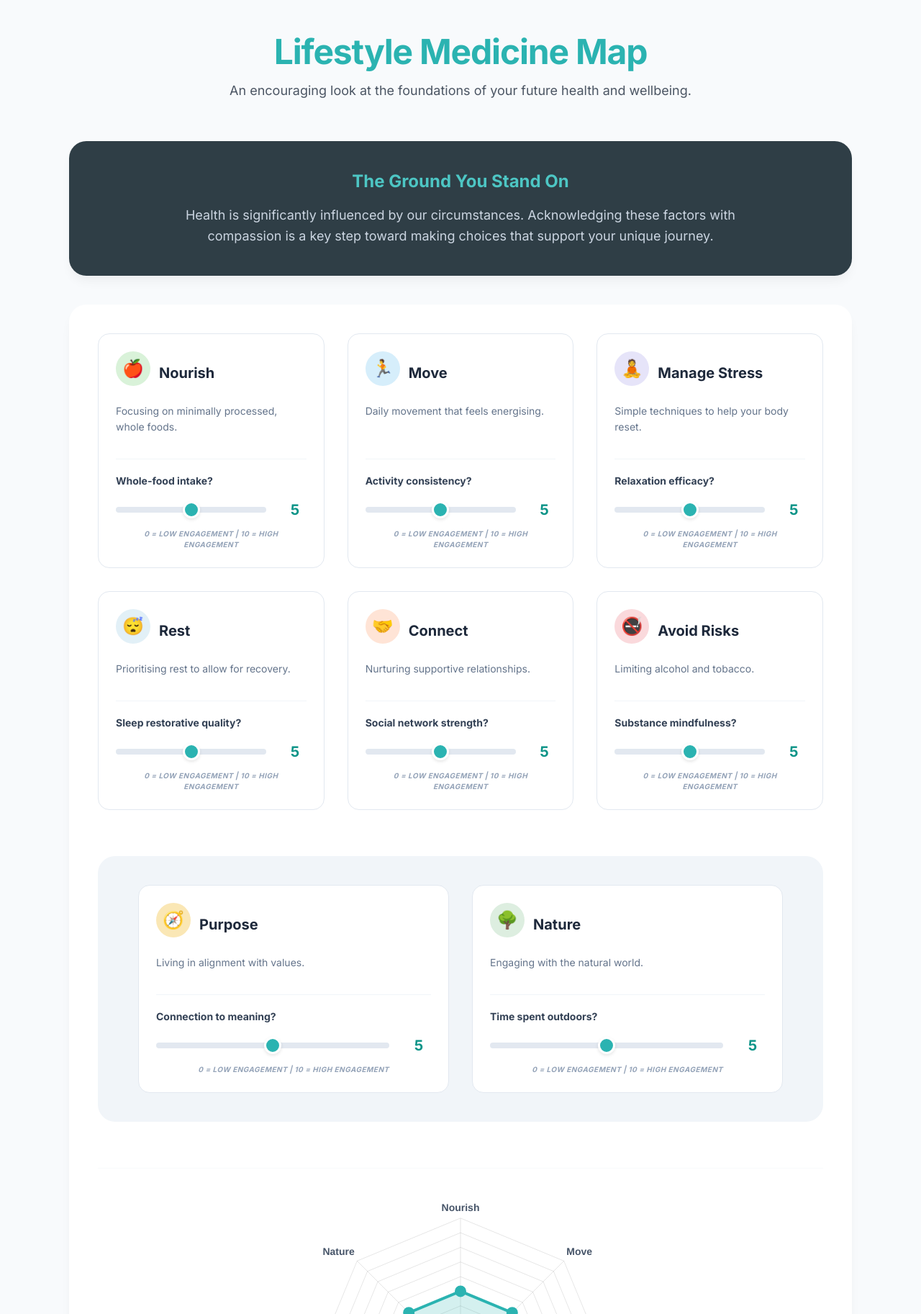
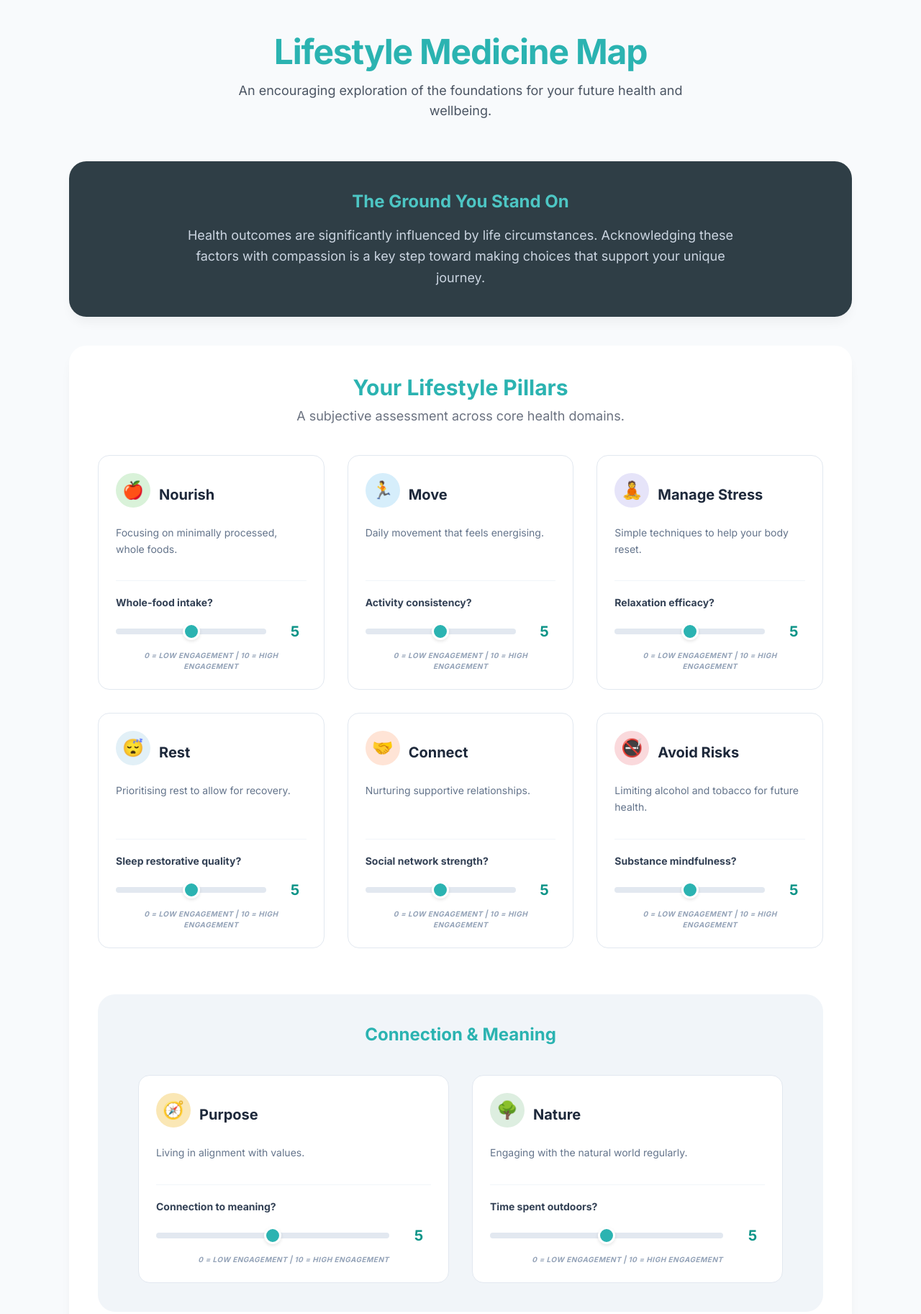
Before and after one commit to mganns-droid/6-Pillars, a website: page index.html in a window 1280 px wide. Shown: the top 1825 px of the page at 72% size. Drawn offline with nearby package versions, Linux system fonts and the light colour scheme.

Commit message:
Update index.html

```diff
--- a/index.html
+++ b/index.html
@@ -4,6 +4,7 @@
     <meta charset="UTF-8">
     <meta name="viewport" content="width=device-width, initial-scale=1.0">
     <title>Lifestyle Medicine Assessment | Psych and Lifestyle</title>
+    <!-- Core External Libraries -->
     <script src="https://cdn.tailwindcss.com"></script>
     <script src="https://cdn.jsdelivr.net/npm/chart.js"></script>
     <link rel="preconnect" href="https://fonts.googleapis.com">
@@ -24,20 +25,28 @@
     <div class="container mx-auto p-4 md:p-8 max-w-6xl space-y-10">
         <header class="text-center py-4">
             <h1 class="text-3xl md:text-5xl font-bold tracking-tight" style="color: var(--teal);">Lifestyle Medicine Map</h1>
-            <p class="mt-4 text-lg text-gray-600 max-w-2xl mx-auto">An encouraging look at the foundations of your future health and wellbeing.</p>
+            <p class="mt-4 text-lg text-gray-600 max-w-2xl mx-auto">An encouraging exploration of the foundations for your future health and wellbeing.</p>
         </header>
 
         <section class="section-card p-6 md:p-10" style="background-color: var(--charcoal);">
             <h2 class="text-2xl font-bold text-center" style="color: var(--light-teal);">The Ground You Stand On</h2>
             <p class="mt-4 text-center max-w-3xl mx-auto text-slate-300 text-lg leading-relaxed">
-                Health is significantly influenced by our circumstances. Acknowledging these factors with compassion is a key step toward making choices that support your unique journey.
+                Health outcomes are significantly influenced by life circumstances. Acknowledging these factors with compassion is a key step toward making choices that support your unique journey.
             </p>
         </section>
 
         <section class="section-card p-6 md:p-10">
+            <div class="text-center mb-10">
+                <h2 class="text-3xl font-bold" style="color: var(--teal);">Your Lifestyle Pillars</h2>
+                 <p class="mt-2 text-gray-500 text-lg">A subjective assessment across core health domains.</p>
+            </div>
+
             <div id="core-pillars-grid" class="grid grid-cols-1 md:grid-cols-2 lg:grid-cols-3 gap-8"></div>
             <div class="my-16 p-10 rounded-3xl" style="background-color: #F1F5F9;">
-                <div id="additional-pillars-grid" class="grid grid-cols-1 md:grid-cols-2 gap-8 max-w-4xl mx-auto"></div>
+                <div class="text-center">
+                    <h2 class="text-2xl font-bold" style="color: var(--teal);">Connection & Meaning</h2>
+                </div>
+                <div id="additional-pillars-grid" class="mt-10 grid grid-cols-1 md:grid-cols-2 gap-8 max-w-4xl mx-auto"></div>
             </div>
             <div class="py-12 border-y border-slate-50">
                  <div class="w-full max-w-2xl mx-auto h-[450px]"><canvas id="wellbeingChart"></canvas></div>
@@ -54,6 +63,11 @@
                 </div>
             </div>
         </section>
+
+        <footer class="text-center py-12 border-t border-slate-200" style="color: var(--slate-gray);">
+            <p class="font-bold">&copy; 2025 Psych and Lifestyle. All rights reserved.</p>
+            <p class="mt-2"><a href="https://www.psychandlifestyle.com" target="_blank" class="text-teal-600 hover:underline">www.psychandlifestyle.com</a></p>
+        </footer>
     </div>
 
     <script>
@@ -71,9 +85,9 @@
             { id: 'manageStress', label: 'Manage Stress', question: 'Relaxation efficacy?', value: 5, icon: '🧘', description: "Simple techniques to help your body reset.", color: '#E6E4F9' },
             { id: 'rest', label: 'Rest', question: 'Sleep restorative quality?', value: 5, icon: '😴', description: "Prioritising rest to allow for recovery.", color: '#E2F0F7' },
             { id: 'connect', label: 'Connect', question: 'Social network strength?', value: 5, icon: '🤝', description: "Nurturing supportive relationships.", color: '#FFE4D6' },
-            { id: 'avoidRisks', label: 'Avoid Risks', question: 'Substance mindfulness?', value: 5, icon: '🚭', description: "Limiting alcohol and tobacco.", color: '#FAD9DC' },
+            { id: 'avoidRisks', label: 'Avoid Risks', question: 'Substance mindfulness?', value: 5, icon: '🚭', description: "Limiting alcohol and tobacco for future health.", color: '#FAD9DC' },
             { id: 'purpose', label: 'Purpose', question: 'Connection to meaning?', value: 5, icon: '🧭', description: "Living in alignment with values.", isCore: false, color: '#FAE7B5' },
-            { id: 'nature', label: 'Nature', question: 'Time spent outdoors?', value: 5, icon: '🌳', description: "Engaging with the natural world.", isCore: false, color: '#DDEEE0' },
+            { id: 'nature', label: 'Nature', question: 'Time spent outdoors?', value: 5, icon: '🌳', description: "Engaging with the natural world regularly.", isCore: false, color: '#DDEEE0' },
         ];
 
         function renderPillars() {
@@ -127,11 +141,9 @@
                 if (!response.ok) throw new Error("Server failure.");
                 const data = await response.json();
 
-                if (!data || !data.intro) throw new Error("Invalid response format.");
-
                 let html = `<p class="text-xl text-center font-medium italic text-slate-700 pb-8 border-b">"${data.intro}"</p>`;
                 if (data.strengths?.length) {
-                    html += `<div class="bg-green-50 p-8 rounded-3xl mt-8"><h3 class="text-2xl font-bold text-green-800 mb-6">Established Assets</h3><div class="grid md:grid-cols-2 gap-4">${data.strengths.map(s => `<div class="bg-white p-4 rounded-xl shadow-sm"><strong class="text-green-700 block">${s.label}</strong><p class="text-green-900 text-sm mt-1">${s.analysis}</p></div>`).join('')}</div></div>`;
+                    html += `<div class="bg-green-50 p-8 rounded-3xl mt-8"><h3 class="text-2xl font-bold text-green-800 mb-6">Established Foundations</h3><div class="grid md:grid-cols-2 gap-4">${data.strengths.map(s => `<div class="bg-white p-4 rounded-xl shadow-sm"><strong class="text-green-700 block">${s.label}</strong><p class="text-green-900 text-sm mt-1">${s.analysis}</p></div>`).join('')}</div></div>`;
                 }
                 if (data.steps?.length) {
                     html += `<div class="space-y-10 mt-8">${data.steps.map(a => `<div class="bg-white border border-slate-200 rounded-3xl p-8 shadow-sm"><h3 class="text-2xl font-bold text-teal-800 mb-6">Growth Opportunity: ${a.label}</h3><ul class="grid md:grid-cols-2 gap-4">${a.advice.map(step => `<li class="flex items-start gap-3 bg-slate-50 p-4 rounded-xl"><span class="text-teal-500 font-bold">★</span><span class="text-slate-700">${step}</span></li>`).join('')}</ul></div>`).join('')}</div>`;
@@ -141,8 +153,7 @@
                 adviceContent.innerHTML = html;
                 adviceContent.scrollIntoView({ behavior: 'smooth' });
             } catch (e) {
-                console.error(e);
-                adviceContent.innerHTML = `<div class="text-center p-12 bg-red-50 text-red-700 rounded-3xl border-2 border-red-100 max-w-2xl mx-auto"><h4 class="text-2xl font-bold mb-2">Technical Connection Issue</h4><p class="font-medium">The analysis engine encountered a mismatch. Please ensure you have triggered "Clear cache and deploy site" in the Netlify dashboard to register the latest code updates.</p></div>`;
+                adviceContent.innerHTML = `<div class="text-center p-12 bg-red-50 text-red-700 rounded-3xl border-2 border-red-100 max-w-2xl mx-auto"><h4 class="text-2xl font-bold mb-2">Technical Connection Issue</h4><p class="font-medium">The analysis engine is currently finishing its setup. Please refresh the page and try again in 1 minute.</p></div>`;
             } finally {
                 spinner.classList.add('hidden');
                 getAdviceBtn.disabled = false;
```
